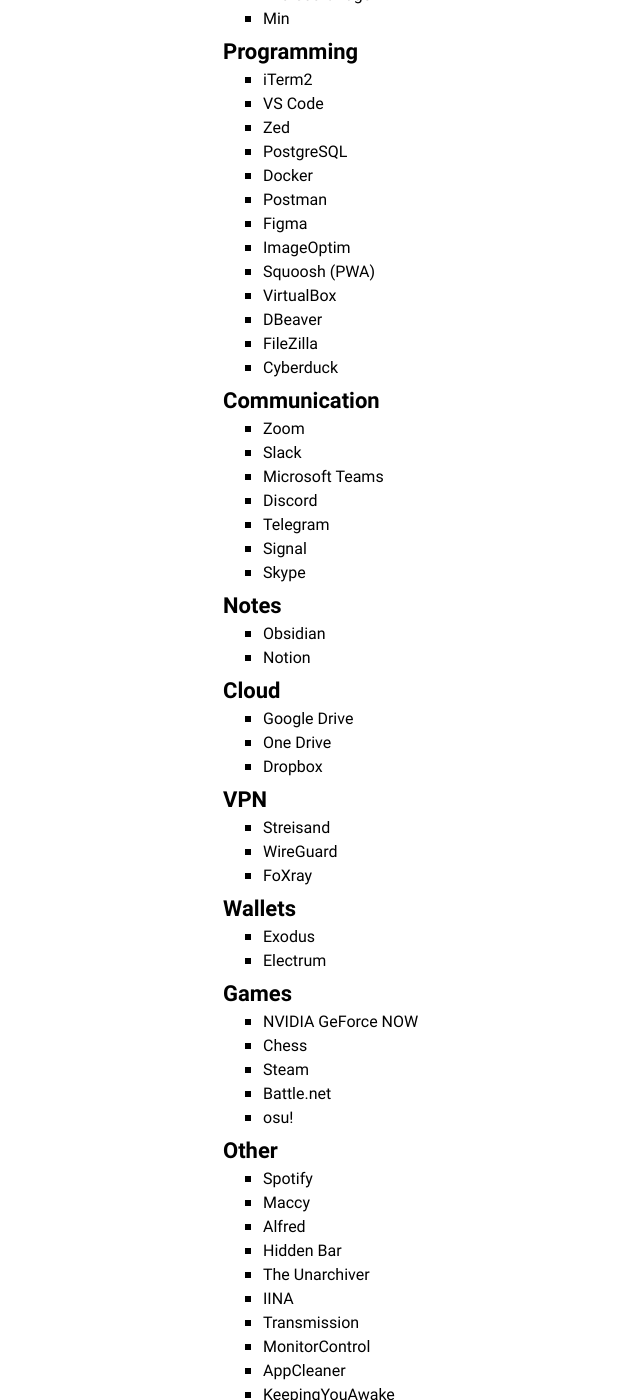
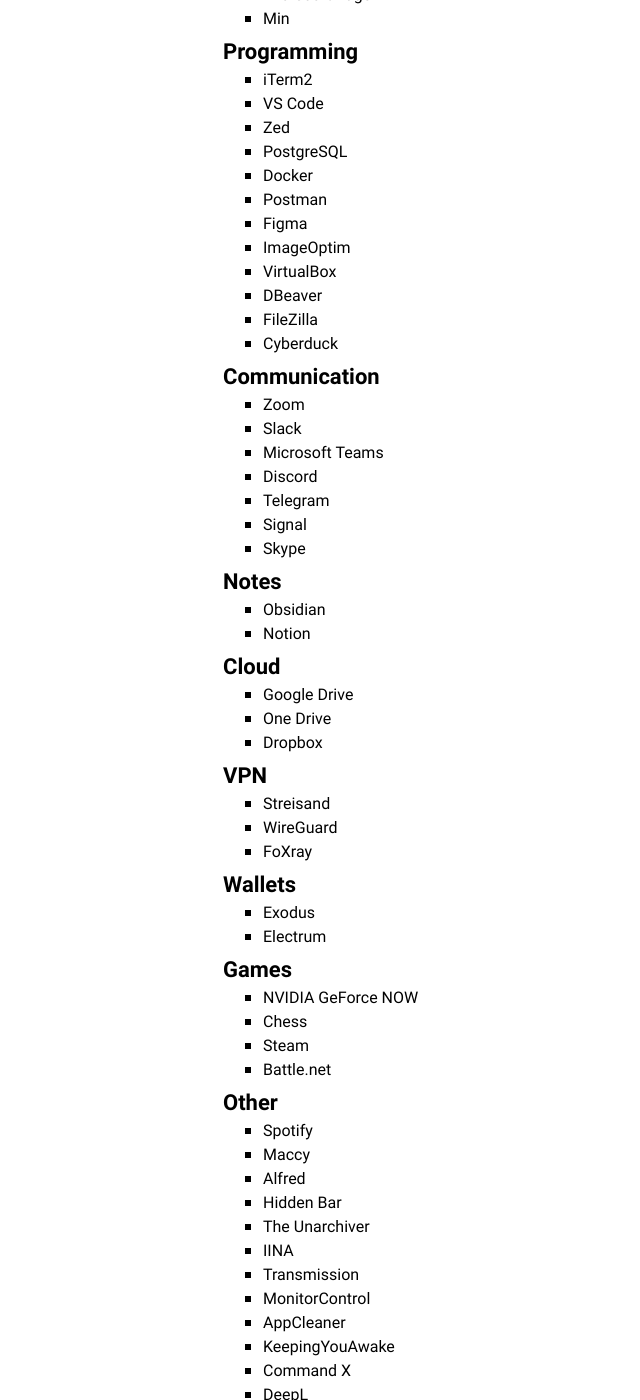
Before and after one commit to amalumian/www.malumian.dev, a Jekyll site: the page built from setup.html, in a window 1280 px wide and 1400 px high, scrolled down 1451 px. Shown: the whole window, without its empty margins (87-727 px from the left). Built offline with Jekyll 4.4.1, drawn with Linux system fonts in a browser that asks for light colours.

Commit message:
Update setup.html

```diff
--- a/setup.html
+++ b/setup.html
@@ -83,7 +83,6 @@
         <li>Postman</li>
         <li>Figma</li>
         <li>ImageOptim</li>
-        <li>Squoosh (PWA)</li>
         <li>VirtualBox</li>
         <li>DBeaver</li>
         <li>FileZilla</li>
@@ -127,7 +126,6 @@
         <li>Chess</li>
         <li>Steam</li>
         <li>Battle.net</li>
-        <li>osu!</li>
     </ul>
     <h3>Other</h3>
     <ul>
```
Also changed, not shown: other parts of setup.html (+0 -1 lines).
